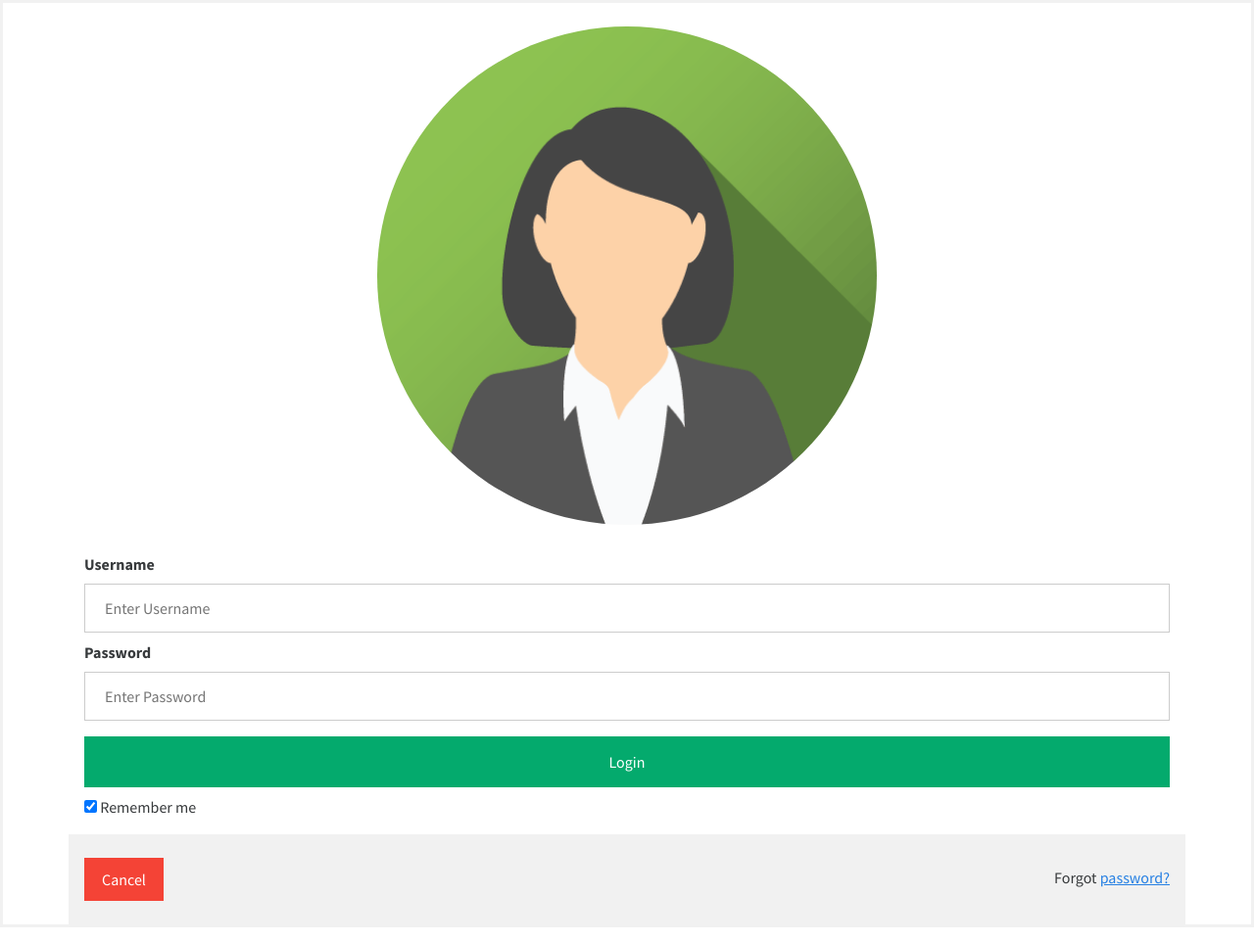
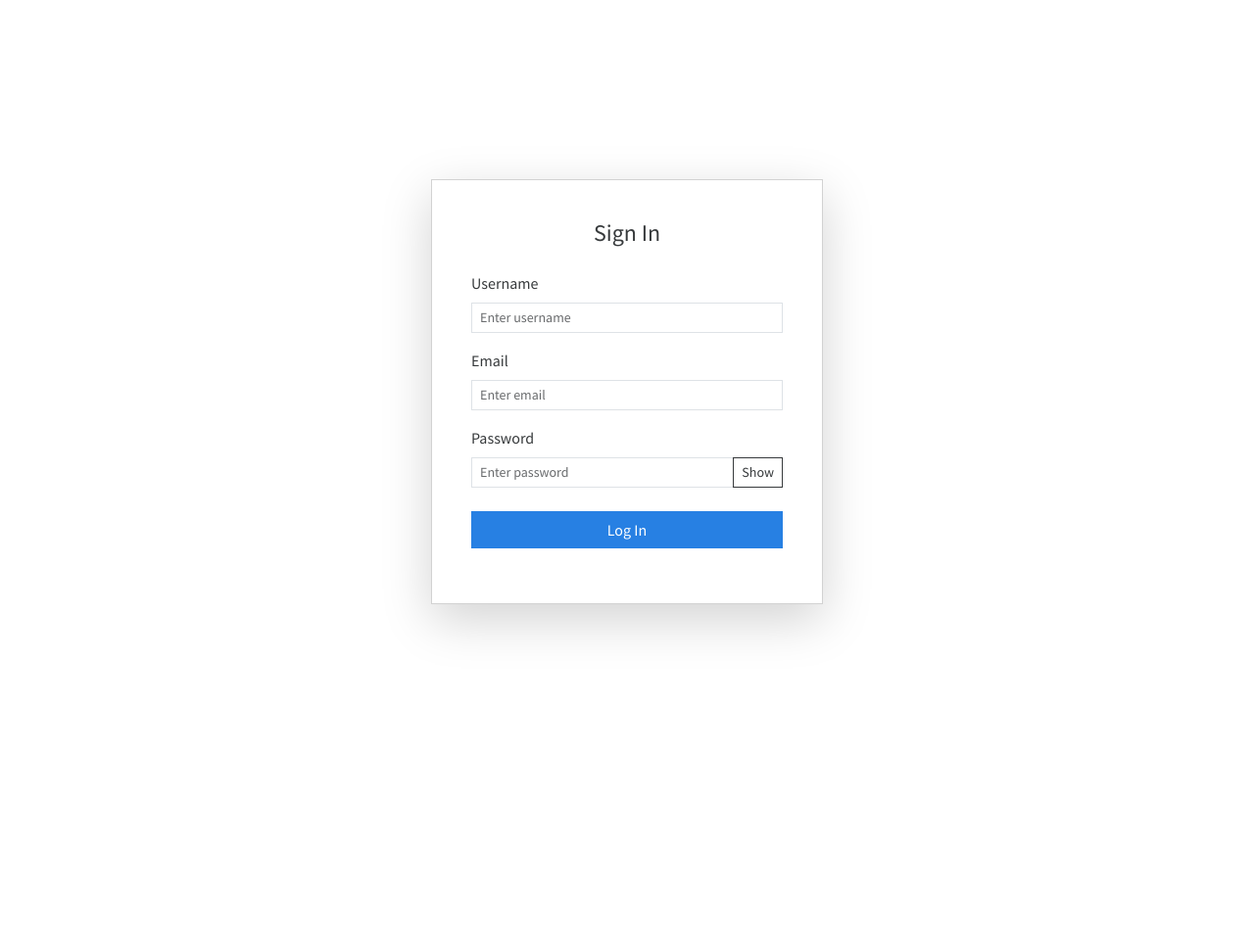
Before and after one commit to Abdul-Rahman-Ibrahim/Expenses-Tracker, a Django app: page /authentication/login/ in a window 1280 px wide. Shown: the whole page at 98% size. After the commit the page ends 648 px from the top, so only its background shows below. Run offline with Django 5.2, Linux system fonts and the light colour scheme; some libraries are stand-ins or nearby versions.

Commit message:
added email verification

```diff
--- a/authentication/urls.py
+++ b/authentication/urls.py
@@ -5,6 +5,7 @@ from .views import *
 urlpatterns = [
     path('signup/', SignupView.as_view(), name='signup'),
     path('login/', LoginView.as_view(), name='login'),
+    path('activate/<uidb64>/<token>', VerificationView.as_view(), name='activate'),
     path('validate-username/', csrf_exempt(UserNameValidationView.as_view()), name='validate_username'),
     path('validate-email/', csrf_exempt(EmailFieldView.as_view()), name='validate_email'),
     path('validate-password/', csrf_exempt(PasswordValidationView.as_view()), name='validate_password'),
--- a/authentication/views.py
+++ b/authentication/views.py
@@ -2,36 +2,35 @@ import re
 import json
 from validate_email import validate_email
 
-from django.shortcuts import render
+from django.shortcuts import render, redirect
 from django.http import JsonResponse
 from django.views import View
 from django.contrib.auth.models import User
 from django.contrib import messages
+from django.urls import reverse
+from django.http import HttpResponse
 
 from django.core.mail import EmailMessage
 
-def send_email(rcpt_email):
+from django.utils.encoding import force_bytes, force_str, DjangoUnicodeDecodeError
+from django.utils.http import urlsafe_base64_encode, urlsafe_base64_decode
+from django.contrib.sites.shortcuts import get_current_site
+
+from .utils import token_generator
+
+def send_email(activate_url, user):
     subject = 'Activate your account.'
-    body = 'Please verify your account'
+    body = f'Hi {user.username}\n. Please use this link {activate_url} to verify your account.'
 
     email = EmailMessage (
         subject,
         body,
         "abdulrahmanibrahim.ish@gmail.com",
-        [rcpt_email],
+        [user.email],
     )
 
     email.send(fail_silently=False)
 
-
-class LoginView(View):
-    def get(self, request):
-        return render(request, 'authentication/login.html')
-
-    def post(self, request):
-        username = request.POST.get('username')
-        print(username)
-        return render(request, 'authentication/login.html')
 
 class SignupView(View):
     def get(self, request):
@@ -56,7 +55,14 @@ class SignupView(View):
                 user.set_password(password)
                 user.is_active = False
                 user.save()
-                send_email(email)
+
+                uidb64 = urlsafe_base64_encode(force_bytes(user.pk))
+
+                domain = get_current_site(request).domain
+                link = reverse('activate', kwargs={'uidb64': uidb64, 'token': token_generator.make_token(user)})
+                activate_url = 'http://'+ domain + link
+
+                send_email(activate_url, user)
 
                 messages.success(request, 'Account successfully created!')
             else:
@@ -64,6 +70,12 @@ class SignupView(View):
                 return render(request, 'authentication/signup.html', context=context)
 
         return render(request, 'authentication/signup.html')
+
+
+class LoginView(View):
+    def get(self, request):
+        return render(request, 'authentication/login.html')
+
 
 class EmailFieldView(View):
     def post(self, request):
@@ -120,3 +132,21 @@ class PasswordValidationView(View):
         if mat:
             return True
         return False
+
+
+class VerificationView(View):
+    def get(self, request, uidb64, token):
+        id = force_str(urlsafe_base64_decode(uidb64))
+        user = User.objects.get(pk=id)
+
+        if not token_generator.check_token(user, token):
+            return HttpResponse('<h1>Verification Link Expired</h1>')
+
+        if user.is_active:
+            return redirect(reverse('login'))
+
+        user.is_active = True
+        user.save()
+
+        messages.success(request, 'Account activated succesfully')
+        return redirect(reverse('login'))
--- a/static/css/login.css
+++ /dev/null
@@ -1,73 +0,0 @@
-/* Bordered form */
-form {
-    border: 3px solid #f1f1f1;
-}
-
-/* Full-width inputs */
-input[type=text],
-input[type=password] {
-    width: 100%;
-    padding: 12px 20px;
-    margin: 8px 0;
-    display: inline-block;
-    border: 1px solid #ccc;
-    box-sizing: border-box;
-}
-
-/* Set a style for all buttons */
-button {
-    background-color: #04AA6D;
-    color: white;
-    padding: 14px 20px;
-    margin: 8px 0;
-    border: none;
-    cursor: pointer;
-    width: 100%;
-}
-
-/* Add a hover effect for buttons */
-button:hover {
-    opacity: 0.8;
-}
-
-/* Extra style for the cancel button (red) */
-.cancelbtn {
-    width: auto;
-    padding: 10px 18px;
-    background-color: #f44336;
-}
-
-/* Center the avatar image inside this container */
-.imgcontainer {
-    text-align: center;
-    margin: 24px 0 12px 0;
-}
-
-/* Avatar image */
-img.avatar {
-    width: 40%;
-    border-radius: 50%;
-}
-
-/* Add padding to containers */
-.container {
-    padding: 16px;
-}
-
-/* The "Forgot password" text */
-span.psw {
-    float: right;
-    padding-top: 16px;
-}
-
-/* Change styles for span and cancel button on extra small screens */
-@media screen and (max-width: 300px) {
-    span.psw {
-        display: block;
-        float: none;
-    }
-
-    .cancelbtn {
-        width: 100%;
-    }
-}
--- a/templates/authentication/login.html
+++ b/templates/authentication/login.html
@@ -1,35 +1,54 @@
 {% extends 'base_auth.html' %}
 {% load static %}
 
-{% block style %}
-<link rel="stylesheet" href="{% static 'css/login.css' %}">
-{% endblock style %}
-
 {% block content %}
 
+<div class="d-flex justify-content-center align-items-center min-vh-100">
+    <div class="card shadow-lg p-4" style="width: 100%; max-width: 400px;">
+        <div class="card-body">
+            <h4 class="card-title text-center mb-4">Sign In</h4>
             <form action="{% url 'login' %}" method="post">
+                {% include 'partials/_messages.html' %}
                 {% csrf_token %}
-    <div class="imgcontainer">
-        <img src="{% static 'img/image.png' %}" alt="Avatar" class="avatar">
+
+                <div class="form-group mb-3">
+                    <label for="usernameField" class="form-label">Username</label>
+                    <input type="text" name="username" id="usernameField" placeholder="Enter username"
+                        class="form-control form-control-sm" value="{{ fieldValues.username }}">
                 </div>
 
-    <div class="container">
-        <label for="uname"><b>Username</b></label>
-        <input type="text" placeholder="Enter Username" name="username" required>
+                <div class="username-invalid-feedback invalid-feedback" style="display:none"></div>
+                <p class="text-sm text-success usernameSuccessOutput"></p>
 
-        <label for="psw"><b>Password</b></label>
-        <input type="password" placeholder="Enter Password" name="password" required>
-
-        <button type="submit">Login</button>
-        <label>
-            <input type="checkbox" checked="checked" name="remember"> Remember me
-        </label>
+                <div class="form-group mb-3">
+                    <label for="emailField" class="form-label">Email</label>
+                    <input type="email" name="email" id="emailField" placeholder="Enter email"
+                        class="form-control form-control-sm" value="{{fieldValues.email}}">
                 </div>
 
-    <div class="container" style="background-color:#f1f1f1">
-        <button type="button" class="cancelbtn">Cancel</button>
-        <span class="psw">Forgot <a href="#">password?</a></span>
+                <div class="email-invalid-feedback invalid-feedback" style="display:none"></div>
+
+                <div class="form-group mb-4">
+                    <label for="passwordField" class="form-label">Password</label>
+
+                    <div class="input-group">
+                        <input type="password" name="password" id="passwordField" placeholder="Enter password"
+                            class="form-control form-control-sm">
+                        <button type="button"
+                            class="btn btn-outline-secondary btn-sm show-password-toggle">Show</button>
                     </div>
+                </div>
+
+                <div class="password-invalid-feedback invalid-feedback" style="display:none"></div>
+
+                <button type="submit" class="submit-btn btn btn-primary w-100" id="submitField">Log In</button>
+
             </form>
+        </div>
+    </div>
+</div>
+
+<script src="{% static 'js/login.js' %}"></script>
+
 
 {% endblock content %}
```
Also changed, not shown: authentication/utils.py (added, +10 -0 lines), static/img/image.png (deleted), static/js/login.js (added). Lines whose indentation alone changed are shown as unchanged.
